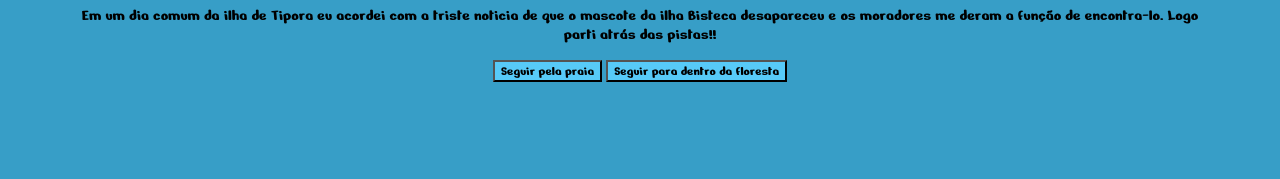
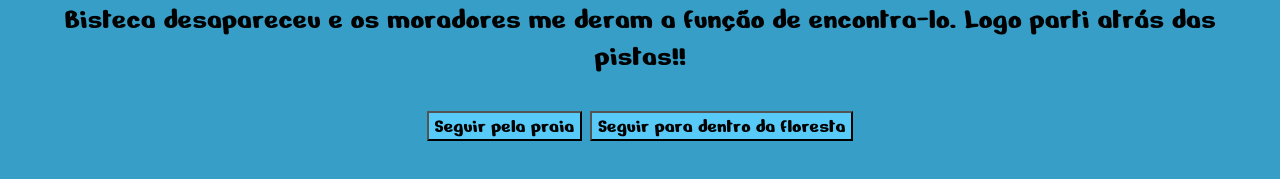
Before and after one commit to ryaelel/criando-sua-aventura, a plain HTML site: page index.html in a window 1280 px wide. Shown: the part 467-646 px from the top of the page. Drawn offline with Linux system fonts and the light colour scheme.

Commit message:
Update style.css

```diff
--- a/style.css
+++ b/style.css
@@ -2,6 +2,7 @@ body {
     background-color: rgb(55, 158, 199);
     color: black;
     font-family: "Nerko One", cursive;
+    font-size: 30px;
     display: flex;
     justify-content: center;
     align-items: center;
@@ -12,6 +13,7 @@ button {
     background-color:  rgb(87, 202, 248);
     color: black;
     font-family: "Nerko One", cursive;
+    font-size: 20px;
 }
 
 .passo {
```
